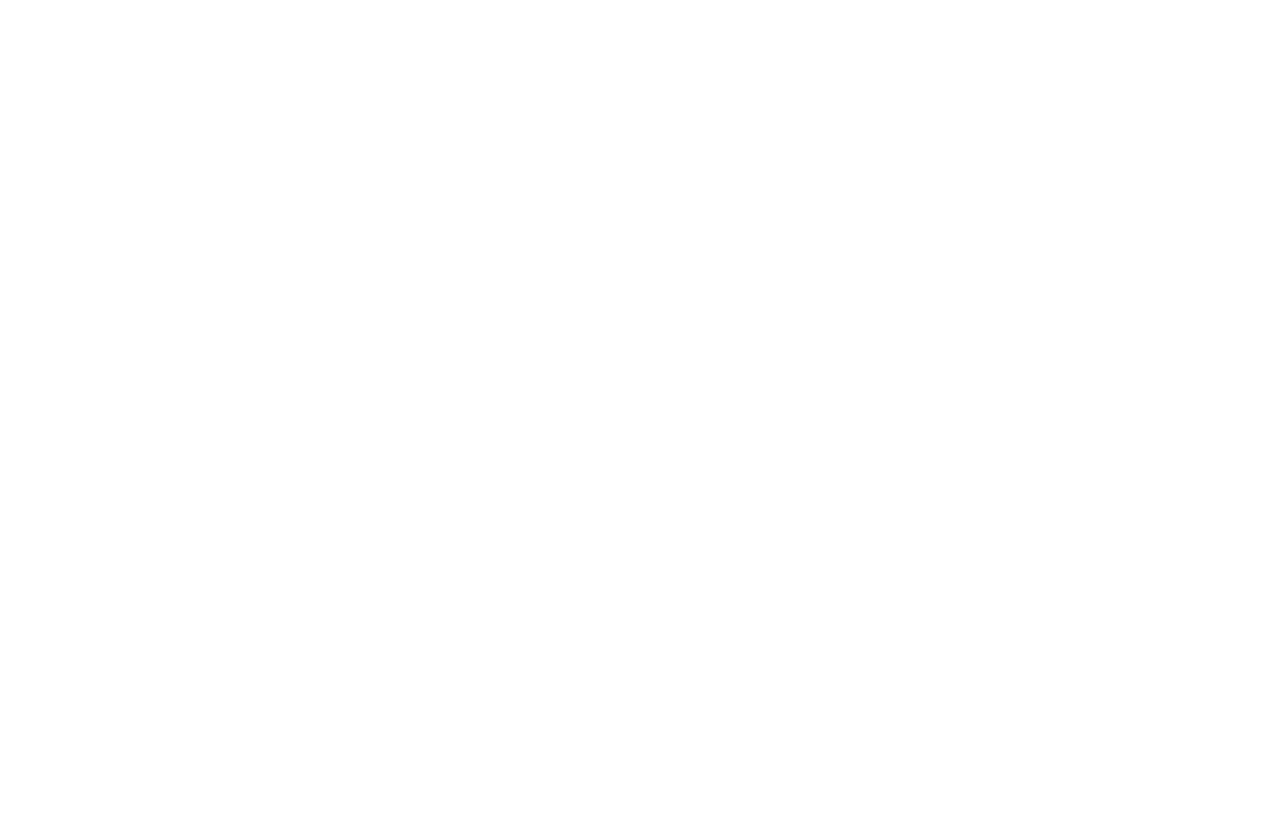
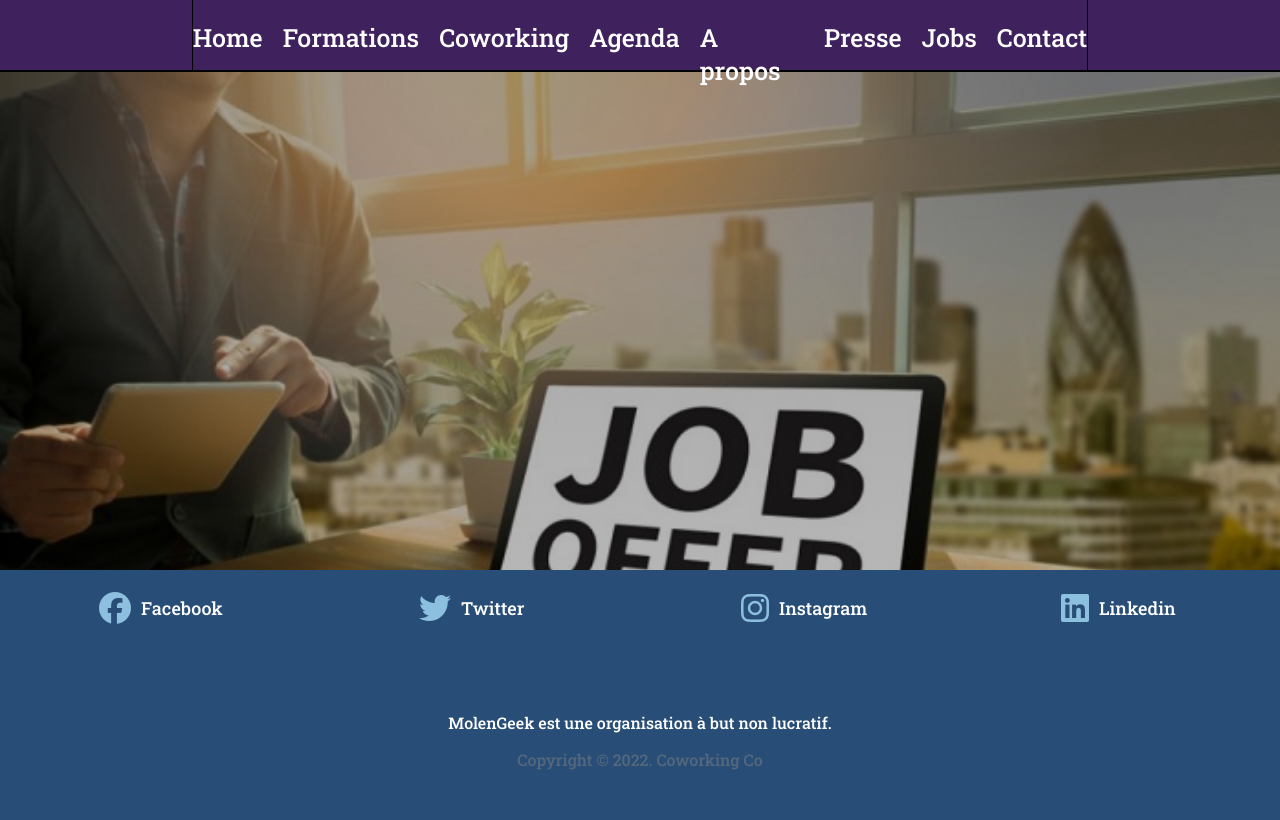
Before and after one commit to Ugo-gonpi/Projet_Molengeek.com, a plain HTML site: page jobs.html in a window 1280 px wide. Drawn offline with Linux system fonts and the light colour scheme.

Commit message:
added the header, footer and banner

```diff
--- a/jobs.html
+++ b/jobs.html
@@ -3,9 +3,88 @@
 <head>
     <meta charset="UTF-8">
     <meta name="viewport" content="width=device-width, initial-scale=1.0">
-    <title>Document</title>
+    <title>Jobs</title>
+    <link rel="stylesheet" href="./public/style/app.css">
+    <script src="https://kit.fontawesome.com/3cd94d8ed6.js" crossorigin="anonymous"></script>
 </head>
 <body>
 
+
+    <header>
+
+        <div class="navBar">
+
+            <div class="logo">
+
+            </div>
+
+            <div class="links">
+                <a href="./index.html">Home</a>
+                <a href="./formations.html">Formations</a>
+                <a href="./coworking.html">Coworking</a>
+                <a href="./agenda.html">Agenda</a>
+                <a href="./a-propos.html">A propos</a>
+                <a href="./presse.html">Presse</a>
+                <a href="./jobs.html">Jobs</a>
+                <a href="./contact.html">Contact</a>
+            </div>
+
+            <div class="languages">
+
+            </div>
+        </div>
+
+    </header>
+
+    <main>
+
+        <section class="jobs1">
+
+           <div class="banniere2">
+                <h1>
+
+                </h1>
+           </div>
+
+        </section>
+
+        <section class="jobs2">
+
+        </section>
+
+        <section class="jobs3">
+
+        </section>
+    </main>
+
+    <footer>
+
+        <div class="liens">
+            <div class="lesLiens">
+                <i class="fa-brands fa-facebook"></i><a href="">Facebook</a>
+            </div>
+            <div class="lesLiens">
+                <i class="fa-brands fa-twitter"></i><a href="">Twitter</a>
+            </div>
+            <div class="lesLiens">
+                <i class="fa-brands fa-instagram"></i><a href="">Instagram</a>
+            </div>
+            <div class="lesLiens">
+                <i class="fa-brands fa-linkedin"></i><a href="">Linkedin</a>
+            </div>
+        </div>
+
+        <div class="logo2">
+            <p class="molen">
+                MolenGeek est une organisation à but non lucratif.
+            </p>
+            <p class="copyright">
+                Copyright © 2022. Coworking Co
+            </p>
+        </div>
+
+    </footer>
+
+    <script type="module" src="./public/js/main.js"></script>
 </body>
 </html>
--- a/src/sass/app.sass
+++ b/src/sass/app.sass
@@ -76,3 +76,23 @@
 
 @import "./modules/a-proposPage/_propos2.sass"
 @import "./modules/a-proposPage/_propos2Responsive.sass"
+
+
+
+@import "./modules/jobsPage/_body.sass"
+@import "./modules/jobsPage/_bodyResponsive.sass"
+
+@import "./modules/jobsPage/_header.sass"
+@import "./modules/jobsPage/_headerResponsive.sass"
+
+@import "./modules/jobsPage/_footer.sass"
+@import "./modules/jobsPage/_footerResponsive.sass"
+
+@import "./modules/jobsPage/_jobs1.sass"
+@import "./modules/jobsPage/_jobs1Responsive.sass"
+
+@import "./modules/jobsPage/_jobs2.sass"
+@import "./modules/jobsPage/_jobs2Responsive.sass"
+
+@import "./modules/jobsPage/_jobs3.sass"
+@import "./modules/jobsPage/_jobs3Responsive.sass"
--- a/src/sass/modules/jobsPage/_body.sass
+++ b/src/sass/modules/jobsPage/_body.sass
@@ -0,0 +1,12 @@
+@font-face
+    font-family: fontSite
+    src: url(./../src/font/static/RobotoSlab-Medium.ttf)
+
+
+body
+    background: #7A9D54
+    padding: 0px
+    margin: 0px
+    width: 100vw
+    height: 100vh
+    font-family: fontSite
--- a/src/sass/modules/jobsPage/_footer.sass
+++ b/src/sass/modules/jobsPage/_footer.sass
@@ -0,0 +1,46 @@
+footer
+    width: 100%
+    height: 250px
+    background: #284E78
+
+    .liens
+        width: 100%
+        height: 30%
+        .lesLiens
+            width: 50%
+            // height: 100%
+            display: flex
+            justify-content: center
+            align-items: center
+            i
+                font-size: xx-large
+                color: #8CC0DE
+                padding-right: 10px
+            a
+                width: 25%
+                height: 50%
+                color: white
+                font-size: large
+                text-decoration: none
+
+    .logo2
+        width: 100%
+        height: 70%
+        display: flex
+        justify-content: center
+        align-items: center
+        flex-direction: column
+
+        img
+            width: 170px
+            height: 50px
+            padding-top: 15px
+
+        .copyright
+            margin-bottom: 0px
+            opacity: 50%
+            color: grey
+
+        .molen
+            margin-bottom: 0px
+            color: white
--- a/src/sass/modules/jobsPage/_header.sass
+++ b/src/sass/modules/jobsPage/_header.sass
@@ -0,0 +1,42 @@
+header
+    background: #3E215D
+    height: 70px
+    width: 100%
+
+    .navBar
+        width: 100%
+        height: 100%
+        display: flex
+        border-bottom: solid black 2px
+
+        .logo
+            width: 15%
+            height: 100%
+            display: flex
+            justify-content: center
+            align-items: center
+            img
+                width: 100%
+                height: 80%
+
+        .links
+            width: 70%
+            height: 100%
+            display: flex
+            justify-content: center
+            align-items: center
+            gap: 20px
+            border-right: solid black 1px
+            border-left: solid black 1px
+            a
+                color: white
+                height: 40%
+                text-decoration: none
+                font-size: 25px
+                transition: 0.1s
+            a:hover
+                border-bottom: solid black 4px
+
+        .languages
+            width: 15%
+            height: 100%
--- a/src/sass/modules/jobsPage/_jobs1.sass
+++ b/src/sass/modules/jobsPage/_jobs1.sass
@@ -0,0 +1,24 @@
+.jobs1
+    padding: 0
+    margin: 0
+    width: 100%
+    height: 500px
+    .banniere2
+        height: 100%
+        width: 100%
+        background-image: linear-gradient(#0000005d, #00000049),url("./../src/images/jobs.jpg")
+        background-size: cover
+        background-attachment: fixed
+        border-top: solid black 2px
+        display: flex
+        justify-content: center
+        align-items: center
+        text-align: center
+        h1
+            width: 50%
+            line-height: 70px
+            margin: 0
+            padding: 0
+            color: #284E78
+            filter: brightness(-1)
+            font-size: 40px
```
Also changed, not shown: public/style/app.css, 1 other file.
